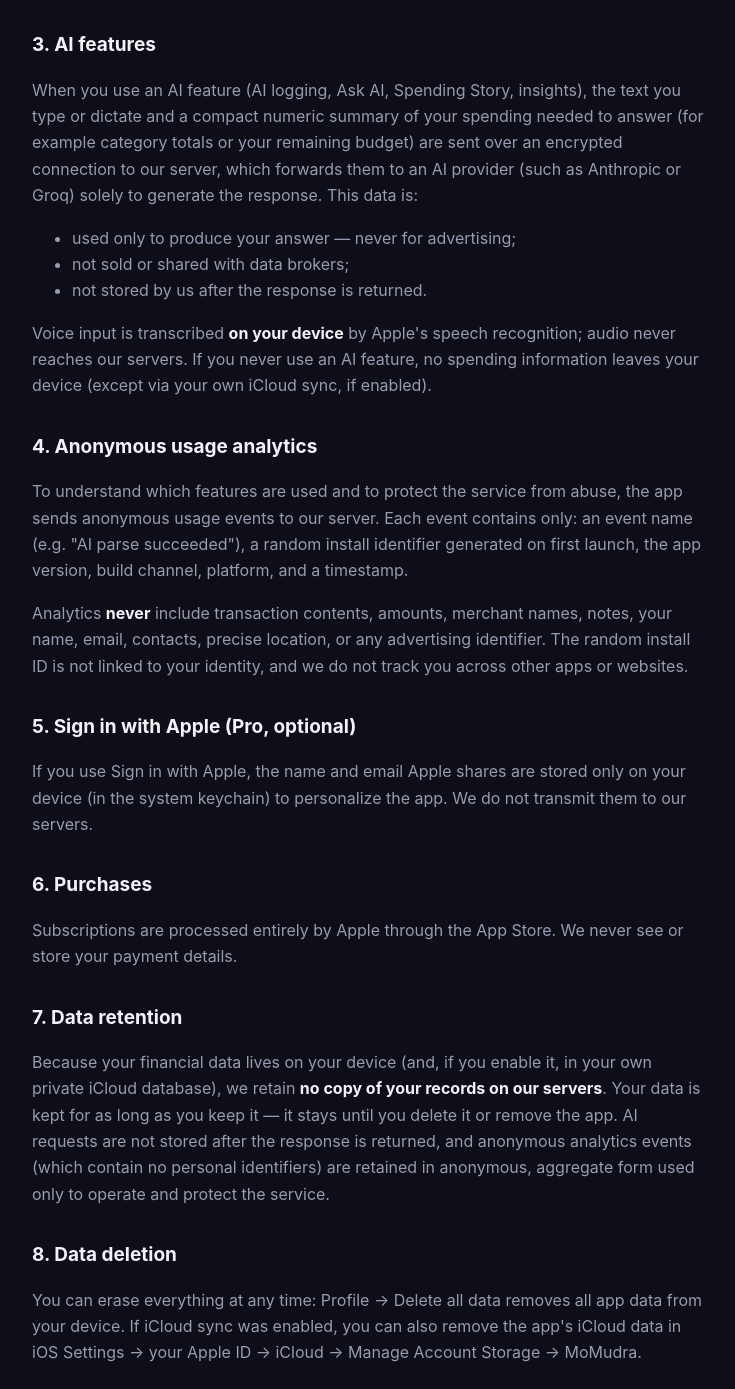
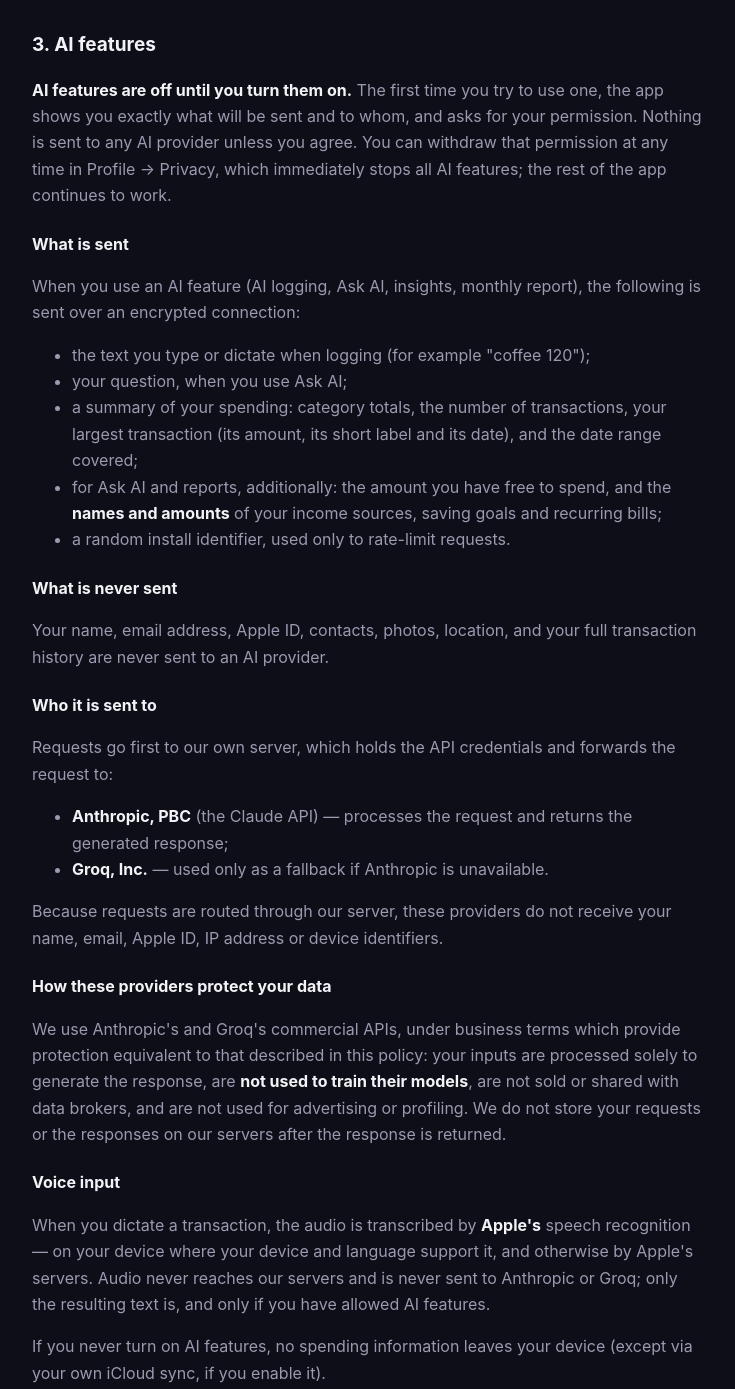
Before and after one commit to DiptiRout/momudra-site, a plain HTML site: page privacy/index.html in a window 1280 px wide. Shown: the part 692-2081 px from the top of the page, without its empty margins (272-1007 px from the left). Drawn offline with Linux system fonts and the light colour scheme.

Commit message:
privacy: disclose AI data sharing properly (App Store 5.1.1(i)/5.1.2(i))
MoMudra was rejected for sharing personal data with a third-party AI
service without adequate disclosure. Section 3 now covers what Apple
explicitly requires, and fixes two accuracy problems found while
checking the policy against the actual code:

- Names the recipients outright (Anthropic, PBC and Groq, Inc.) instead
  of "an AI provider (such as ...)".
- Adds the equal-protection confirmation Apple asks for, which was
  missing entirely.
- Documents the new in-app consent gate and how to withdraw consent.
- "a compact numeric summary" understated what is sent: TokenOptimizer
  also includes the NAMES of income sources, saving goals and recurring
  bills, plus the largest transaction's label. Now listed field by field.
- "Voice input is transcribed on your device" was the same overstatement
  just fixed in the app: Apple's speech recognition falls back to its
  servers where on-device support is unavailable.

Also drops a stale "Spending Story" feature reference and adds the h3
styling the new subsections need.

```diff
--- a/privacy/index.html
+++ b/privacy/index.html
@@ -18,7 +18,7 @@
     </header>
 
     <h1>Privacy Policy</h1>
-    <p class="updated">Effective date: 1 July 2026</p>
+    <p class="updated">Effective date: 16 July 2026</p>
 
     <p>MoMudra ("the app") is developed by Diptiranjan Rout ("we", "us"). This
     policy explains what data the app handles, where it lives, and what leaves
@@ -38,21 +38,63 @@
     Profile → Data &amp; Backup.</p>
 
     <h2>3. AI features</h2>
-    <p>When you use an AI feature (AI logging, Ask AI, Spending Story,
-    insights), the text you type or dictate and a compact numeric summary of
-    your spending needed to answer (for example category totals or your
-    remaining budget) are sent over an encrypted connection to our server,
-    which forwards them to an AI provider (such as Anthropic or Groq) solely to
-    generate the response. This data is:</p>
+
+    <p><strong>AI features are off until you turn them on.</strong> The first
+    time you try to use one, the app shows you exactly what will be sent and to
+    whom, and asks for your permission. Nothing is sent to any AI provider
+    unless you agree. You can withdraw that permission at any time in
+    Profile → Privacy, which immediately stops all AI features; the rest of the
+    app continues to work.</p>
+
+    <h3>What is sent</h3>
+    <p>When you use an AI feature (AI logging, Ask AI, insights, monthly
+    report), the following is sent over an encrypted connection:</p>
     <ul>
-      <li>used only to produce your answer — never for advertising;</li>
-      <li>not sold or shared with data brokers;</li>
-      <li>not stored by us after the response is returned.</li>
+      <li>the text you type or dictate when logging (for example
+      "coffee 120");</li>
+      <li>your question, when you use Ask AI;</li>
+      <li>a summary of your spending: category totals, the number of
+      transactions, your largest transaction (its amount, its short label and
+      its date), and the date range covered;</li>
+      <li>for Ask AI and reports, additionally: the amount you have free to
+      spend, and the <strong>names and amounts</strong> of your income sources,
+      saving goals and recurring bills;</li>
+      <li>a random install identifier, used only to rate-limit requests.</li>
     </ul>
-    <p>Voice input is transcribed <strong>on your device</strong> by Apple's
-    speech recognition; audio never reaches our servers. If you never use an AI
-    feature, no spending information leaves your device (except via your own
-    iCloud sync, if enabled).</p>
+
+    <h3>What is never sent</h3>
+    <p>Your name, email address, Apple ID, contacts, photos, location, and your
+    full transaction history are never sent to an AI provider.</p>
+
+    <h3>Who it is sent to</h3>
+    <p>Requests go first to our own server, which holds the API credentials and
+    forwards the request to:</p>
+    <ul>
+      <li><strong>Anthropic, PBC</strong> (the Claude API) — processes the
+      request and returns the generated response;</li>
+      <li><strong>Groq, Inc.</strong> — used only as a fallback if Anthropic is
+      unavailable.</li>
+    </ul>
+    <p>Because requests are routed through our server, these providers do not
+    receive your name, email, Apple ID, IP address or device identifiers.</p>
+
+    <h3>How these providers protect your data</h3>
+    <p>We use Anthropic's and Groq's commercial APIs, under business terms which
+    provide protection equivalent to that described in this policy: your inputs
+    are processed solely to generate the response, are <strong>not used to train
+    their models</strong>, are not sold or shared with data brokers, and are not
+    used for advertising or profiling. We do not store your requests or the
+    responses on our servers after the response is returned.</p>
+
+    <h3>Voice input</h3>
+    <p>When you dictate a transaction, the audio is transcribed by
+    <strong>Apple's</strong> speech recognition — on your device where your
+    device and language support it, and otherwise by Apple's servers. Audio
+    never reaches our servers and is never sent to Anthropic or Groq; only the
+    resulting text is, and only if you have allowed AI features.</p>
+
+    <p>If you never turn on AI features, no spending information leaves your
+    device (except via your own iCloud sync, if you enable it).</p>
 
     <h2>4. Anonymous usage analytics</h2>
     <p>To understand which features are used and to protect the service from
--- a/style.css
+++ b/style.css
@@ -27,6 +27,7 @@
 nav a:hover { color: var(--text); }
 h1 { font-size: 30px; margin: 36px 0 4px; }
 h2 { font-size: 19px; margin-top: 32px; color: var(--text); }
+h3 { font-size: 16px; margin-top: 22px; margin-bottom: 6px; color: var(--text); }
 p, li { color: var(--secondary); font-size: 16px; }
 strong { color: var(--text); }
 .updated { font-size: 13px; color: var(--secondary); margin-bottom: 28px; }
```
